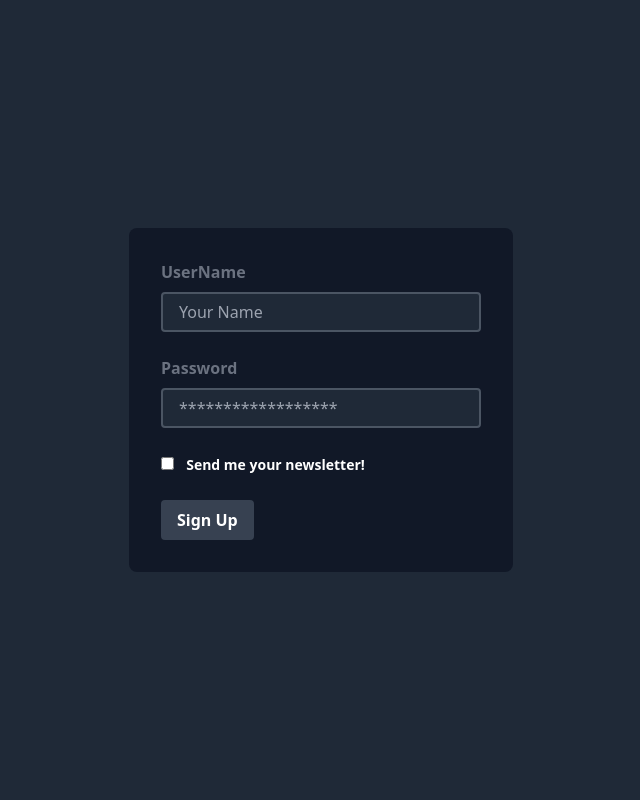
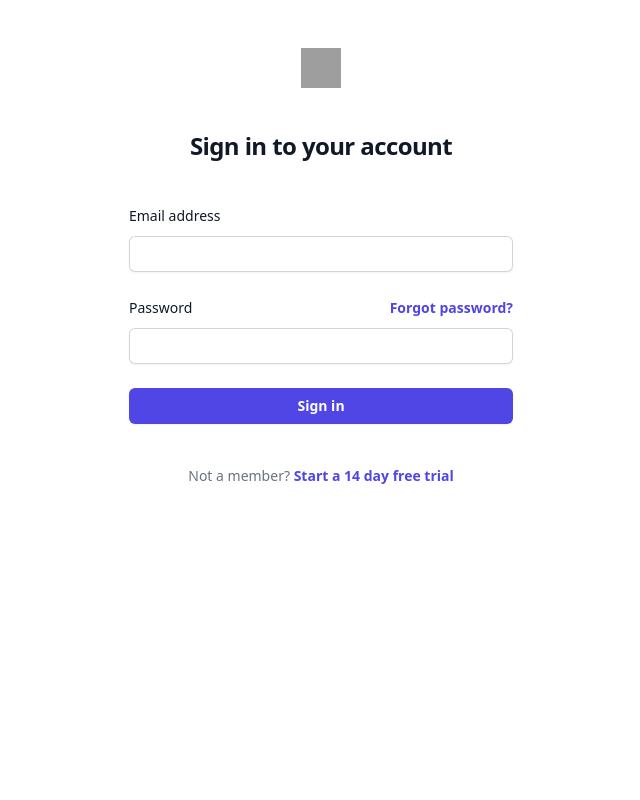
Before and after one commit to riku-yanagihashi/TechCodeCraft, a Flask app: page /login in a window 1280 px wide. Shown: the whole page, without its empty margins (319-959 px from the left). Run offline with Flask 3, Linux system fonts and the light colour scheme; style sheets or scripts are compiled from the project's sources; some libraries are stand-ins or nearby versions; grey boxes are pictures that could not be loaded.

Commit message:
Change: top layout

```diff
--- a/app/static/css/style.css
+++ b/app/static/css/style.css
@@ -20,7 +20,14 @@
 }
 /*end:ホバーアニメーション*/
 
-@import url('https://fonts.googleapis.com/css2?family=Anton&family=Inconsolata&family=Rajdhani:wght@500&display=swap');
+@import url('https://fonts.googleapis.com/css2?family=Anton&family=Inconsolata&family=Montserrat:wght@100&family=Rajdhani:wght@500&family=Roboto:wght@500&display=swap');
+@import url('https://fonts.googleapis.com/css2?family=Anton&family=Inconsolata&family=Montserrat:wght@100&family=Rajdhani:wght@500&display=swap');
+
 .logo-font {
-	font-family: 'Rajdhani' sans-serif;
+	font-family: 'Roboto', sans-serif;
 }
+
+.desc-font {
+	font-family: 'Montserrat', sans-serif;
+	text-align: left;
+}
--- a/app/templates/login.html
+++ b/app/templates/login.html
@@ -1,31 +1,41 @@
 {% extends "base.html" %}
 {% block content %}
-<section class="flex justify-center items-center h-screen bg-gray-800">
-    <form class="w-full max-w-sm bg-gray-900 rounded-lg p-8">
-        <div class="mb-6">
-            <label class="block text-gray-500 font-bold mb-2" for="inline-full-name">UserName</label>
-            <input class="bg-gray-800 text-white appearance-none border-2 border-gray-600 rounded w-full py-2 px-4 leading-tight focus:outline-none focus:border-white"
-                   id="inline-full-name"
-                   type="text"
-                   placeholder="Your Name">
+<div class="flex min-h-full flex-col justify-center px-6 py-12 lg:px-8">
+  <div class="sm:mx-auto sm:w-full sm:max-w-sm">
+    <img class="mx-auto h-10 w-10" src="https://tailwindui.com/img/logos/mark.svg?color=indigo&shade=600" alt="Your Company">
+    <h2 class="mt-10 text-center text-2xl font-bold leading-9 tracking-tight text-gray-900">Sign in to your account</h2>
+  </div>
+
+  <div class="mt-10 sm:mx-auto sm:w-full sm:max-w-sm">
+    <form class="space-y-6" action="#" method="POST">
+      <div>
+        <label for="email" class="block text-sm font-medium leading-6 text-gray-900">Email address</label>
+        <div class="mt-2">
+          <input id="email" name="email" type="email" autocomplete="email" required class="block w-full rounded-md border-0 py-1.5 text-gray-900 shadow-sm ring-1 ring-inset ring-gray-300 placeholder:text-gray-400 focus:ring-2 focus:ring-inset focus:ring-indigo-600 sm:text-sm sm:leading-6">
         </div>
-        <div class="mb-6">
-            <label class="block text-gray-500 font-bold mb-2" for="inline-password">Password</label>
-            <input class="bg-gray-800 text-white appearance-none border-2 border-gray-600 rounded w-full py-2 px-4 leading-tight focus:outline-none focus:border-white"
-                   id="inline-password"
-                   type="password"
-                   placeholder="******************">
+      </div>
+
+      <div>
+        <div class="flex items-center justify-between">
+          <label for="password" class="block text-sm font-medium leading-6 text-gray-900">Password</label>
+          <div class="text-sm">
+            <a href="#" class="font-semibold text-indigo-600 hover:text-indigo-500">Forgot password?</a>
+          </div>
         </div>
-        <div class="mb-6">
-            <label class="block text-gray-500 font-bold">
-                <input class="mr-2 leading-tight" type="checkbox">
-                <span class="text-sm text-white">Send me your newsletter!</span>
-            </label>
+        <div class="mt-2">
+          <input id="password" name="password" type="password" autocomplete="current-password" required class="block w-full rounded-md border-0 py-1.5 text-gray-900 shadow-sm ring-1 ring-inset ring-gray-300 placeholder:text-gray-400 focus:ring-2 focus:ring-inset focus:ring-indigo-600 sm:text-sm sm:leading-6">
         </div>
-        <div class="flex items-center">
-            <button class="bg-gray-700 hover:bg-gray-400 focus:shadow-outline focus:outline-none text-white font-bold py-2 px-4 rounded"
-                    type="button">Sign Up</button>
-        </div>
+      </div>
+
+      <div>
+        <button type="submit" class="flex w-full justify-center rounded-md bg-indigo-600 px-3 py-1.5 text-sm font-semibold leading-6 text-white shadow-sm hover:bg-indigo-500 focus-visible:outline focus-visible:outline-2 focus-visible:outline-offset-2 focus-visible:outline-indigo-600">Sign in</button>
+      </div>
     </form>
-</section>
+
+    <p class="mt-10 text-center text-sm text-gray-500">
+      Not a member?
+      <a href="#" class="font-semibold leading-6 text-indigo-600 hover:text-indigo-500">Start a 14 day free trial</a>
+    </p>
+  </div>
+</div>
 {% endblock %}
```
Also changed, not shown: app/templates/index.html (+18 -7 lines).
